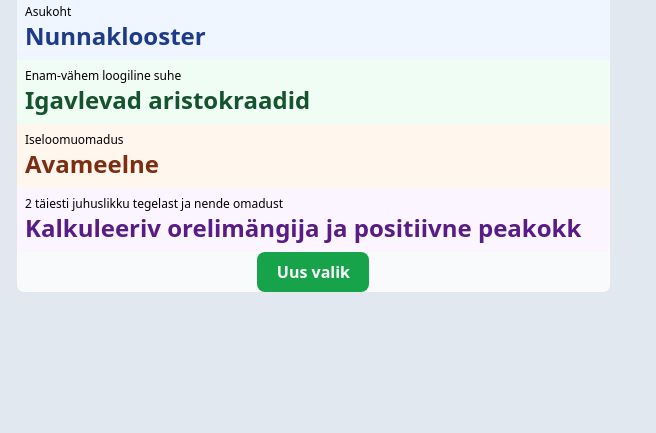
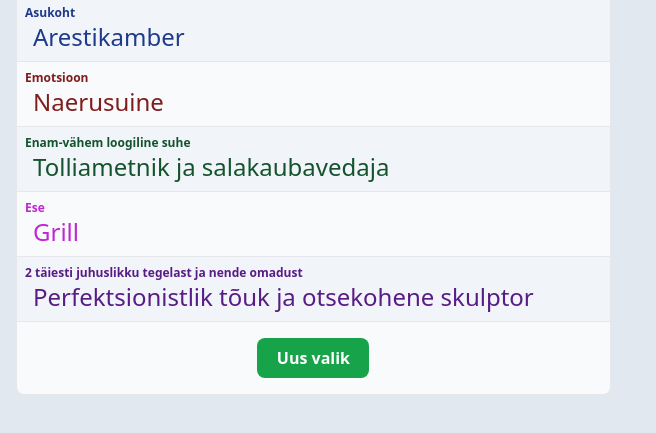
Before and after one commit to antiveeranna/imp, a website: page src/index.html in a window 1280 px wide. Shown: the part 65-498 px from the top of the page, without its empty margins (0-656 px from the left). Drawn offline with Linux system fonts and the light colour scheme.

Commit message:
emotsioonid ja esemed

```diff
--- a/src/index.html
+++ b/src/index.html
@@ -13,39 +13,47 @@
 
 <body class="bg-slate-200">
   <div class="border rounded-lg bg-gray-50 sm:m-4 max-w-prose">
-    <h1 class="text-xl py-2 text-center">Inspiraator</h1>
+    <h1 class="text-xl py-2 text-center border-b">Inspiraator</h1>
 
-    <div class="flex flex-row bg-blue-50 items-center">
+    <div class="flex flex-row text-blue-900 items-center border-b bg-slate-100">
       <div class="p-2 grow">
-        <section class="text-xs">Asukoht</section>
-        <section id="locations" class="text-2xl font-semibold text-blue-900"></section>
+        <section class="text-xs font-semibold">Asukoht</section>
+        <section id="locations" class="text-2xl text-blue-900 indent-2"></section>
       </div>
     </div>
 
-    <div class="flex flex-row bg-green-50 items-center">
+
+    <div class="flex flex-row items-center border-b text-red-900">
       <div class="p-2 grow">
-        <section class="text-xs">Enam-vähem loogiline suhe</section>
-        <div id="relations" class="text-2xl font-semibold h-full text-green-900"></div>
+        <section class="text-xs font-semibold">Emotsioon</section>
+        <section id="emotions" class="text-2xl  indent-2"></section>
       </div>
     </div>
 
-    <div class="flex flex-row bg-orange-50 items-center">
+
+    <div class="flex flex-row items-center border-b text-green-900 bg-slate-100">
       <div class="p-2 grow">
-        <section class="text-xs">Iseloomuomadus</section>
-
-        <div id="attributes" class="text-2xl font-semibold h-full text-orange-900"></div>
+        <section class="text-xs font-semibold">Enam-vähem loogiline suhe</section>
+        <div id="relations" class="text-2xl h-full indent-2"></div>
       </div>
     </div>
 
-    <div class="flex flex-row bg-purple-50 items-center">
+    <div class="flex flex-row items-center border-b text-fuchsia-600">
       <div class="p-2 grow">
-        <section class="text-xs">2 täiesti juhuslikku tegelast ja nende omadust</section>
-        <div id="characters" class="text-2xl font-semibold h-full text-purple-900"></div>
+        <section class="text-xs font-semibold">Ese</section>
+        <div id="objects" class="text-2xl h-full indent-2"></div>
       </div>
     </div>
 
-    <div class="flex flex-row justify-center">
-      <button id="new-choice" class="rounded-lg w-28 p-2 bg-green-600 text-white font-semibold whitespace-nowrap">Uus
+    <div class="flex flex-row text-purple-900 items-center border-b bg-slate-100">
+      <div class="p-2 grow">
+        <section class="text-xs font-semibold">2 täiesti juhuslikku tegelast ja nende omadust</section>
+        <div id="characters" class="text-2xl h-full  indent-2"></div>
+      </div>
+    </div>
+
+    <div class="flex flex-row justify-center py-4">
+      <button id="new-choice" class="rounded-lg w-28 p-2 bg-green-600 text-white font-semibold whitespace-nowrap" onClick="new_choice()">Uus
         valik</button>
     </div>
 
@@ -55,13 +63,17 @@
         'locations': 0,
         'relations': 0,
         'attributes': 0,
-        'characters': 0
+        'characters': 0,
+        'emotions': 0,
+        'objects': 0
       }
 
       shuffle(inspiration['locations']);
       shuffle(inspiration['relations']);
       shuffle(inspiration['attributes']);
       shuffle(inspiration['characters']);
+      shuffle(inspiration['emotions']);
+      shuffle(inspiration['objects']);
 
       function capitalize(string) {
         return string.charAt(0).toUpperCase() + string.slice(1);
@@ -89,10 +101,12 @@
       }
 
       function new_choice() {
+        console.log('generating shit');
         characters();
-        pick('attributes');
         pick('relations');
         pick('locations');
+        pick('emotions');
+        pick('objects');
       }
 
       function shuffle(array) {
@@ -103,13 +117,18 @@
       }
 
       (function () {
-        document.getElementById('new-choice')
-          .addEventListener("click", () => new_choice())
 
-        pick('locations');
-        pick('relations');
-        pick('attributes');
-        characters();
+        //console.log('ading click handler');
+        //document.getElementById('new-choice')
+        //  .addEventListener(" click", () => alert('fark'))
+        //console.log('done adding click handler');
+
+
+        new_choice();
+
+        console.log('generated new choice');
+
+
       })();
     </script>
 </body>
```
Also changed, not shown: dist/index.html, dist/inspiratsioon.js, dist/inspiratsioon.json (added), dist/output.css.
